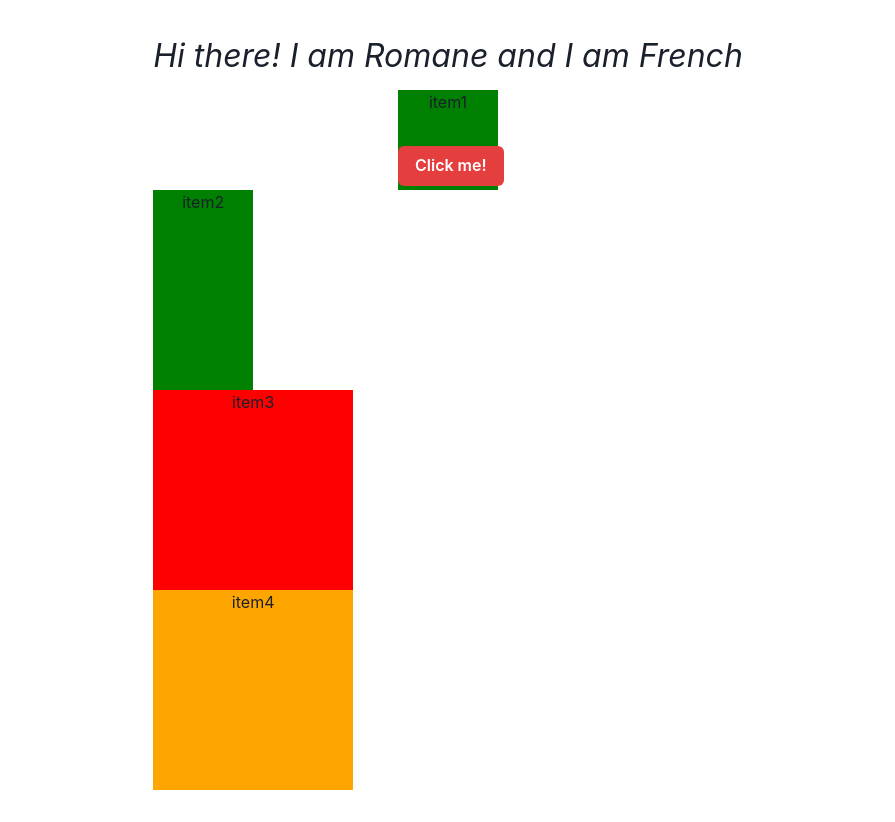
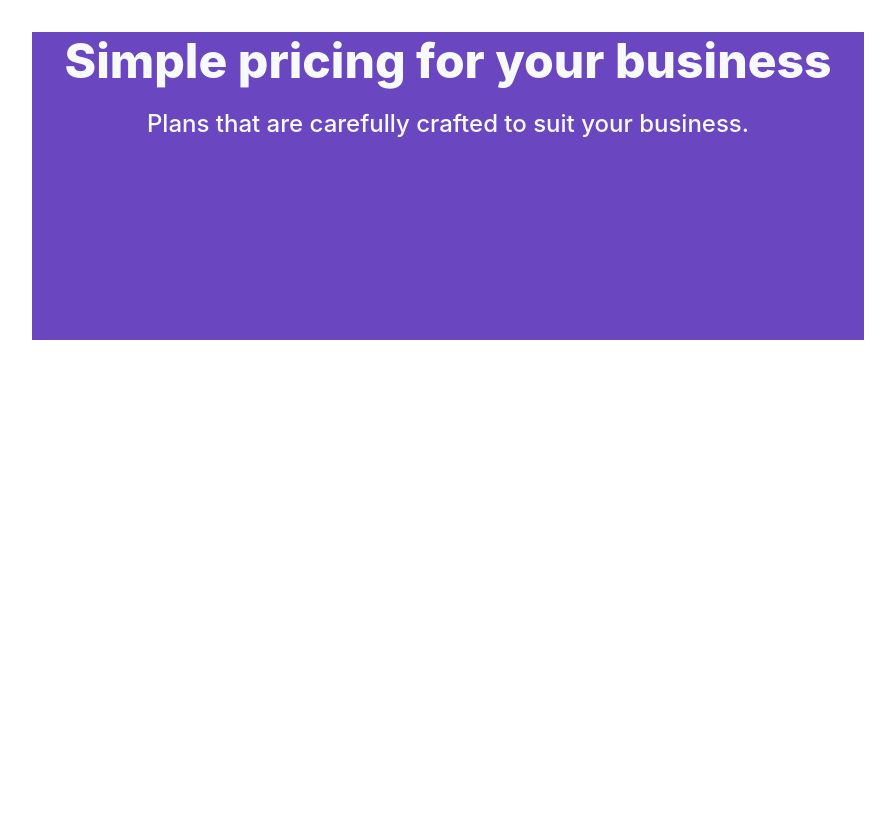
Before and after one commit to Romane71/ChakraUI-Beginners-YouTube-cCrash-Course-1, a React (Vite) app in the folder Chakra-UI/: page / in a window 1280 px wide. Shown: the whole page, without its empty margins (192-1087 px from the left). After the commit the page ends 800 px from the top, so only its background shows below. Built offline with nearby package versions, Linux system fonts and the light colour scheme.

Commit message:
Building a header section

```diff
--- a/Chakra-UI/src/App.tsx
+++ b/Chakra-UI/src/App.tsx
@@ -1,29 +1,10 @@
 import "./App.css";
-import { Box } from "@chakra-ui/react";
-import { Text, Button } from "@chakra-ui/react";
+import { Header } from "./components/Header";
 
 function App() {
   return (
     <div className="App">
-      <Text as="i" fontSize="32">
-        Hi there! I am Romane and I am French{" "}
-      </Text>
-
-      <Box bg="green" w="100px" h="100px" margin="auto" mt="10px">
-        item1
-        <Button mt="32px" colorScheme="red" _hover={{ background: "blue" }}>
-          Click me!
-        </Button>
-      </Box>
-      <Box bg="green" w="100px" h="200px">
-        item2
-      </Box>
-      <Box bg="red" w="200px" h="200px">
-        item3
-      </Box>
-      <Box bg="orange" w="200px" h="200px">
-        item4
-      </Box>
+      <Header></Header>
     </div>
   );
 }
--- /dev/null
+++ b/Chakra-UI/src/components/Header.tsx
@@ -0,0 +1,15 @@
+import React from "react";
+import { Box, Text, Heading } from "@chakra-ui/react";
+
+export function Header() {
+  return (
+    <Box as="section" color="#F7FAFC" bg="#6B46C1" pb="198px" px="32px">
+      <Heading fontWeight="800" fontSize="48px">
+        Simple pricing for your business
+      </Heading>
+      <Text fontWeight="500" fontSize="24px" pt="16px">
+        Plans that are carefully crafted to suit your business.
+      </Text>
+    </Box>
+  );
+}
```
